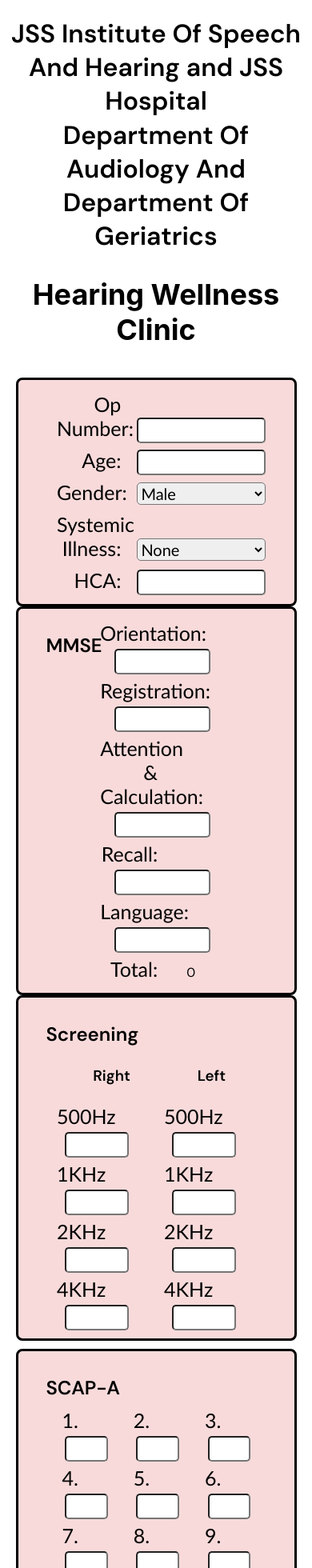
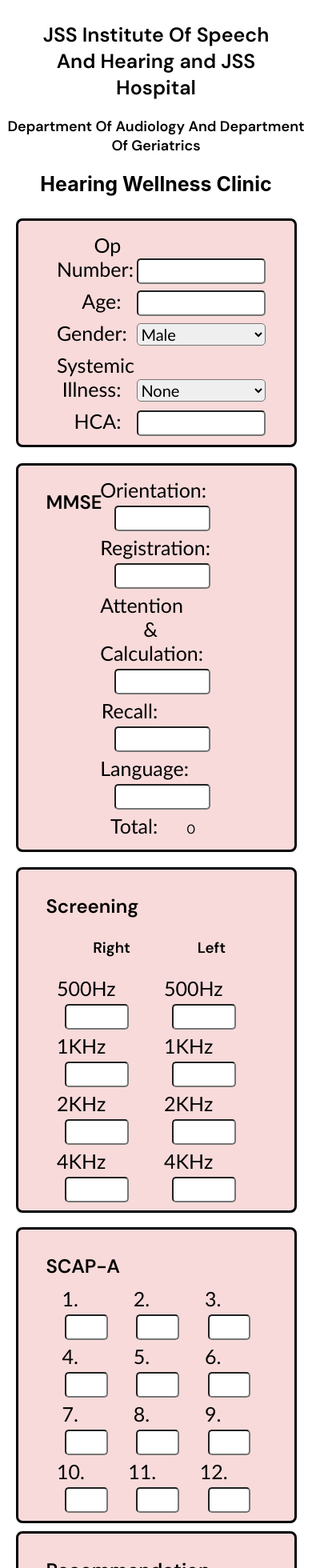
Before and after one commit to aniruddhabagal/ghs, a React (Create React App) app: page / in a window 390 px wide. Shown: the top 1960 px of the page at 80% size. Built offline with nearby package versions, Linux system fonts and the light colour scheme.

Commit message:
Modified Heading

```diff
--- a/src/App.css
+++ b/src/App.css
@@ -128,6 +128,22 @@ input {
 
 @media (max-width: 900px) {
 
+
+  .header1 #head1 {
+    font-size: 25px;
+    margin: 7% 7% 5% 7%;
+  }
+
+  .header1 #head2 {
+    font-size: 18px;
+    /* margin: 7%; */
+  }
+
+  .header1 #head3 {
+    font-size: 25px;
+    /* margin: 7%; */
+  }
+
   #row1 {
     display: flex;
     flex-direction: column;
--- a/src/App.js
+++ b/src/App.js
@@ -11,7 +11,7 @@ function App() {
   return (
     <>
 
-      <header>
+      <header className='header1'>
           <h1 id='head1'>JSS Institute Of Speech And Hearing and JSS Hospital</h1>
           <h1 id='head2'>Department Of Audiology And Department Of Geriatrics</h1>
           <h2 id='head3'>Hearing Wellness Clinic</h2>
--- a/src/components/box2/box2.css
+++ b/src/components/box2/box2.css
@@ -23,7 +23,7 @@
     }
 
     #box-2 {
-        margin-top: 0;
+        margin-top: 5%;
         width: 90%;
     }
 
--- a/src/components/box3/box3.css
+++ b/src/components/box3/box3.css
@@ -44,7 +44,7 @@
     }
 
     #box-3 {
-        margin-top: 0;
+        margin-top: 5%;
         width: 90%;
     }
 
--- a/src/components/box4/box4.css
+++ b/src/components/box4/box4.css
@@ -58,7 +58,7 @@
     }
 
     #box-4 {
-        margin-top: 0;
+        margin-top: 2%;
         width: 90%;
     }
 
```
